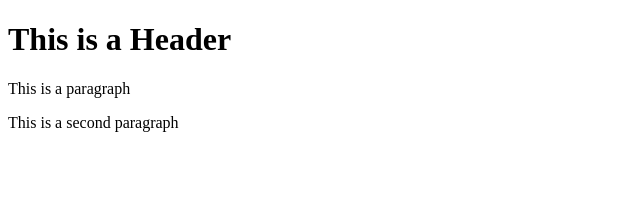
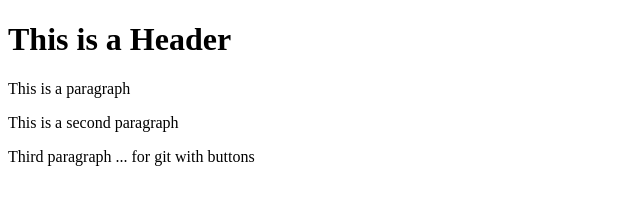
Before and after one commit to rajivmoghe/git-test, a plain HTML site: page index.html in a window 1280 px wide. Shown: the whole page, without its empty margins (0-640 px from the left). Drawn offline with Linux system fonts and the light colour scheme.

Commit message:
For git with button

```diff
--- a/index.html
+++ b/index.html
@@ -6,5 +6,6 @@
         <h1>This is a Header</h1>
         <p>This is a paragraph</p>
         <p>This is a second paragraph</p>
+        <p>Third paragraph ... for git with buttons</p>
     </body>
 </html>
```
